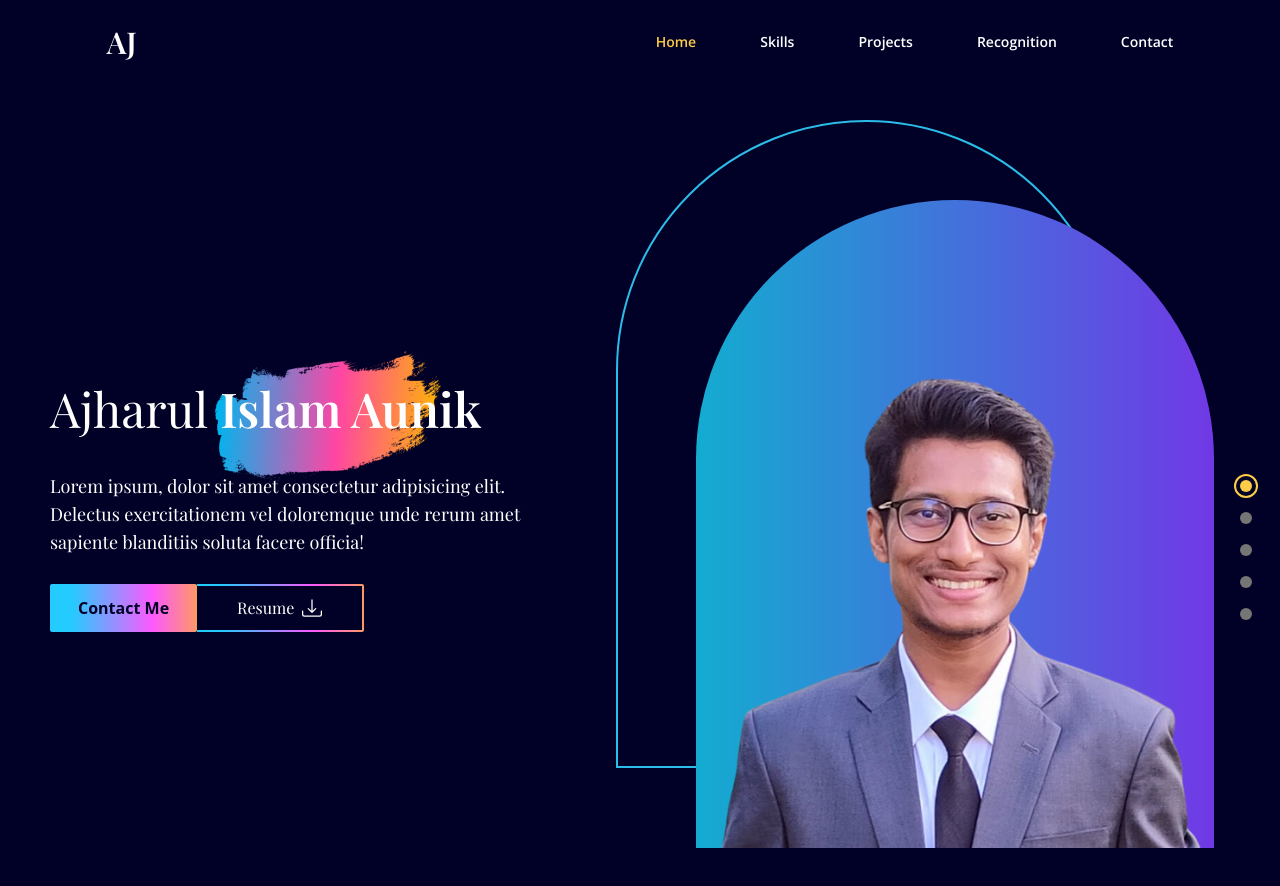
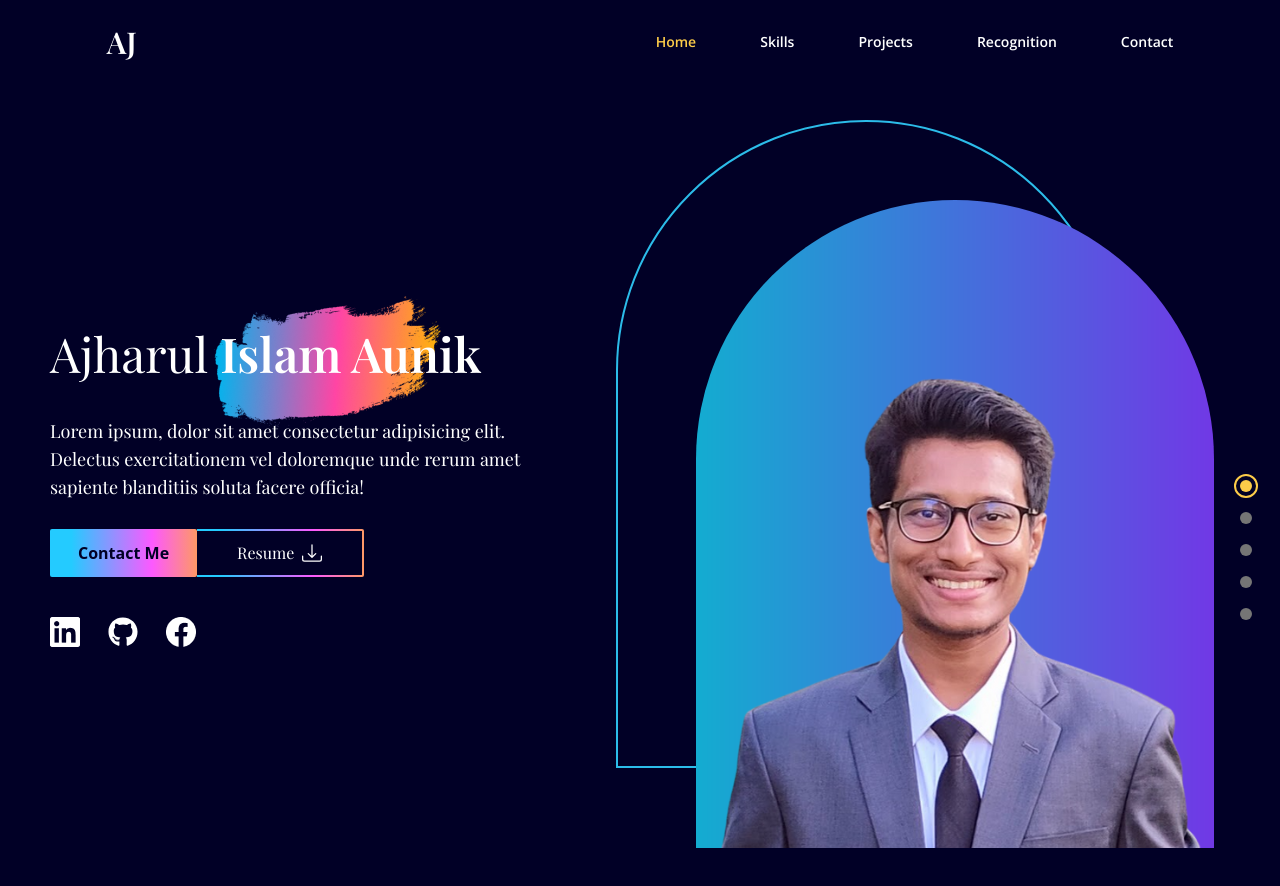
Before and after one commit to ajauni01/portfolio-website, a React (Vite) app: page / in a window 1280 px wide. Built offline with nearby package versions, Linux system fonts and the light colour scheme.

Commit message:
social-media-icons-added

```diff
--- a/package.json
+++ b/package.json
@@ -10,6 +10,7 @@
     "preview": "vite preview"
   },
   "dependencies": {
+    "@react-spring/web": "^9.7.3",
     "framer-motion": "^10.12.17",
     "react": "^18.2.0",
     "react-anchor-link-smooth-scroll": "^1.0.12",
--- /dev/null
+++ b/src/Components/SocialMediaIcons.jsx
@@ -0,0 +1,31 @@
+import linkedInImg from "../assets/linkedin.png"
+import facebookImg from "../assets/facebook.png"
+import { FaGithub } from 'react-icons/fa';
+
+
+const SocialMediaIcons = () => {
+
+  return (
+    <div className="flex justify-center md:justify-start my-10 gap-7">
+      {/* LINKEDIN */}
+      <a className="hover:opacity-50 transition duration-500" href="https://www.linkedin.com/in/ajauni01/" target="_blank" rel="noopener noreferrer">
+        <img src={linkedInImg} alt="LinkedIn" />
+      </a>
+
+      {/* GitHub */}
+      <a className="hover:opacity-50 transition duration-500" href="https://github.com/ajauni01" target="_blank" rel="noopener noreferrer">
+        <FaGithub className="h-[30px] w-[30px]" />
+      </a>
+
+      {/*FACEBOOK  */}
+      <a className="hover:opacity-50 transition duration-500" href="https://www.facebook.com/Ajharul11524" target="_blank" rel="noopener noreferrer">
+        <img src={facebookImg} alt="LinkedIn" />
+      </a>
+
+
+
+    </div>
+  );
+};
+
+export default SocialMediaIcons;
--- a/src/Home/LandingPage/LandingPage.jsx
+++ b/src/Home/LandingPage/LandingPage.jsx
@@ -4,7 +4,7 @@ import { motion } from "framer-motion";
 import AnchorLink from "react-anchor-link-smooth-scroll";
 import { BsDownload } from 'react-icons/bs';
 import { Link } from "react-scroll";
-
+import SocialMediaIcons from "../../Components/SocialMediaIcons";
 
 
 const LandingPage = ({ setSelectedPage }) => {
@@ -72,29 +72,28 @@ const LandingPage = ({ setSelectedPage }) => {
           </AnchorLink>
 
           {/* DOWNLOAD RESUME */}
-          {/* <AnchorLink className="rounded-r-sm bg-gradient-rainblue py-0.5 pr-0.5" href="" onClick={() => handleResumeDownload()}>
+          <Link className="rounded-r-sm bg-gradient-rainblue py-0.5 pr-0.5" href="" onClick={() => handleResumeDownload()}>
 
             <div className="bg-deep-blue hover:text-red transition duration-500 w-full h-full flex items-center justify-center font-playfair px-10">
               Resume <BsDownload className="ms-2 text-xl" />
             </div>
-          </AnchorLink> */}
-
-          {/* DOWNLOAD RESUME */}
-          <Link
-            className="rounded-r-sm bg-gradient-rainblue py-0.5 pr-0.5"
-            smooth={true}
-            duration={500}>
-
-            <div className="bg-deep-blue hover:text-red transition duration-500 w-full h-full flex items-center justify-center font-playfair px-10" onClick={() => handleResumeDownload()}>
-
-              Resume <BsDownload className="ms-2 text-xl" />
-            </div>
           </Link>
         </motion.div>
+
+        {/* SOCIAL MEDIA ICONS */}
+        <motion.div className="flex justify-start"
+          initial="hidden"
+          whileInView="visible"
+          viewport={{ once: true, amount: 0.5 }}
+          transition={{ delay: 0.4, duration: 0.5 }}
+          variants={{
+            hidden: { opacity: 0, x: -50 },
+            visible: { opacity: 1, x: 50 }
+          }}>
+          <SocialMediaIcons />
+        </motion.div>
+
       </div>
-
-
-
     </section>
   );
 };
```
Also changed, not shown: 1 other file (tests, documents, lock files or other folders).
